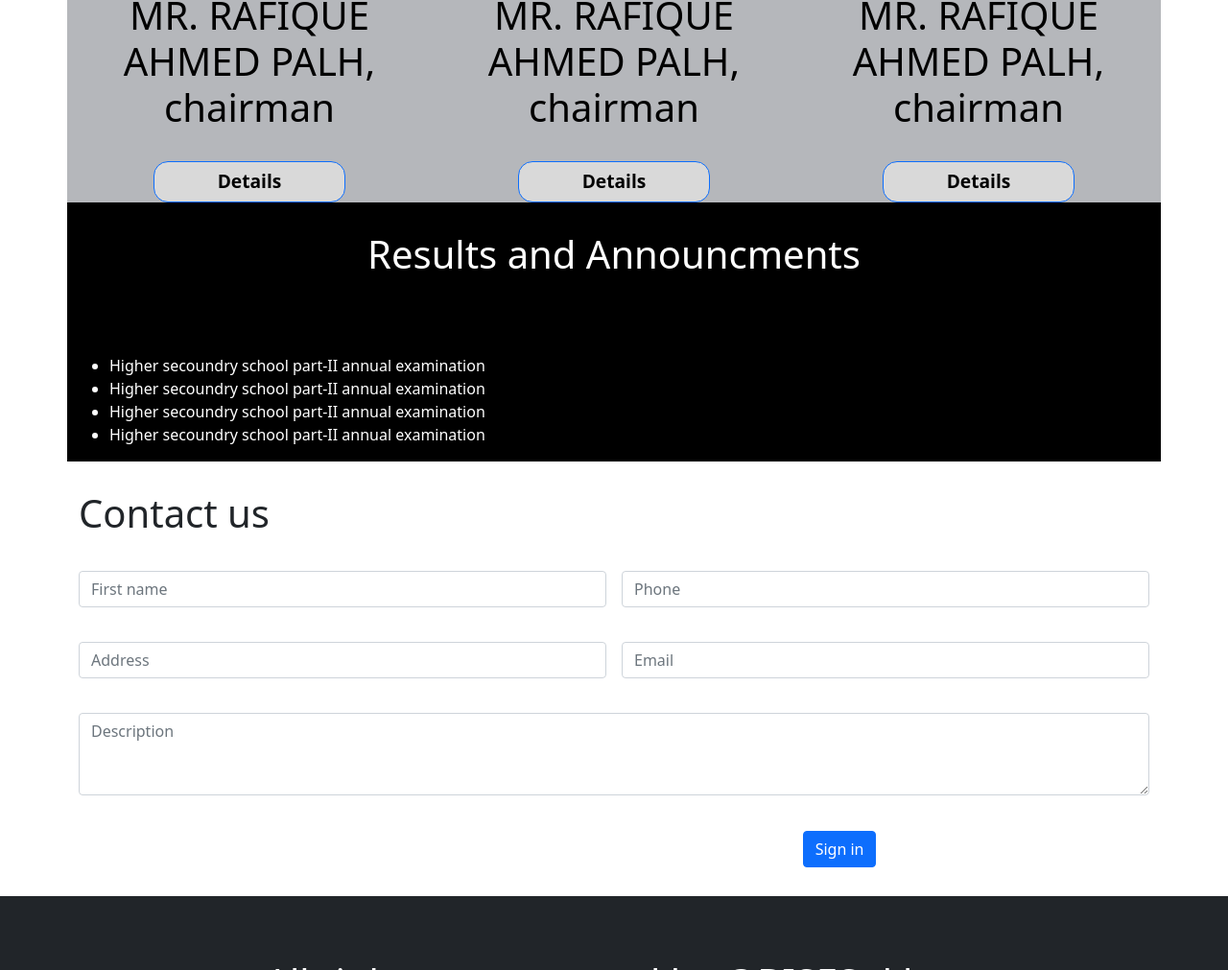
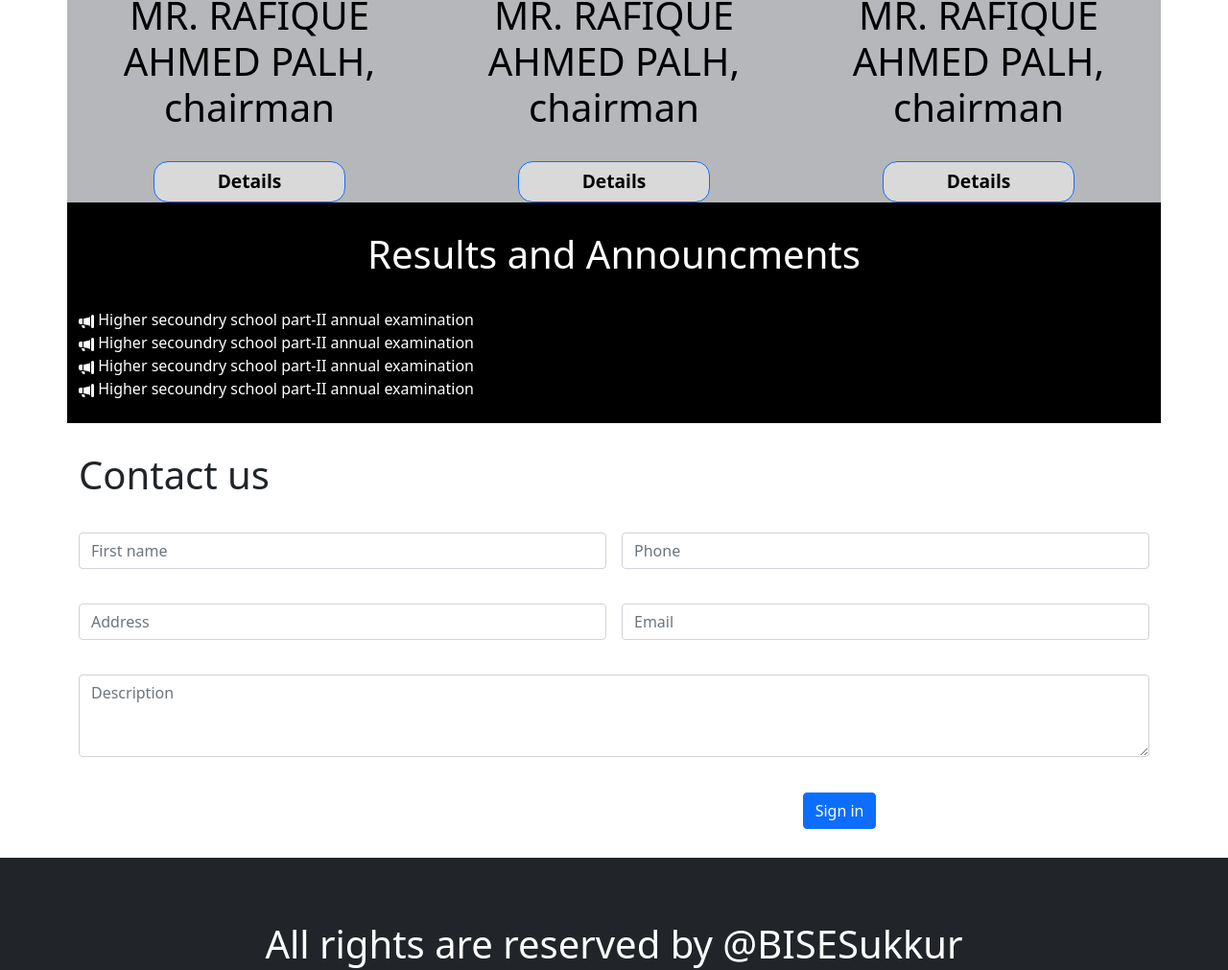
Before and after one commit to AbdulMunam-2002/Mid-Exam_023-21-0284_Abdul-Munam-Memon, a plain HTML site: page index.html in a window 1280 px wide. Shown: the part 1523-2534 px from the top of the page at 96% size. Drawn offline with nearby package versions, Linux system fonts and the light colour scheme.

Commit message:
Updated Commit

```diff
--- a/index.html
+++ b/index.html
@@ -108,13 +108,19 @@
       <div class="container" style="background-color: black;">
         <div class="row">
             <div class="col-sm-12 col-md-12 col-lg-12" style="color: white;">
-                <center><h1 style="margin-top: 30px;">Results and Announcments</h1></center><br><br><br>
-                <ul>
-                    <li>Higher secoundry school part-II annual examination</li>
-                    <li>Higher secoundry school part-II annual examination</li>
-                    <li>Higher secoundry school part-II annual examination</li>
-                    <li>Higher secoundry school part-II annual examination</li>
-                </ul>
+                <center><h1 style="margin-top: 30px;">Results and Announcments</h1></center><br>
+                <svg xmlns="http://www.w3.org/2000/svg" width="16" height="16" fill="currentColor" class="bi bi-megaphone-fill" viewBox="0 0 16 16">
+                    <path d="M13 2.5a1.5 1.5 0 0 1 3 0v11a1.5 1.5 0 0 1-3 0v-11zm-1 .724c-2.067.95-4.539 1.481-7 1.656v6.237a25.222 25.222 0 0 1 1.088.085c2.053.204 4.038.668 5.912 1.56V3.224zm-8 7.841V4.934c-.68.027-1.399.043-2.008.053A2.02 2.02 0 0 0 0 7v2c0 1.106.896 1.996 1.994 2.009a68.14 68.14 0 0 1 .496.008 64 64 0 0 1 1.51.048zm1.39 1.081c.285.021.569.047.85.078l.253 1.69a1 1 0 0 1-.983 1.187h-.548a1 1 0 0 1-.916-.599l-1.314-2.48a65.81 65.81 0 0 1 1.692.064c.327.017.65.037.966.06z"/>
+                  </svg> Higher secoundry school part-II annual examination<br>
+                  <svg xmlns="http://www.w3.org/2000/svg" width="16" height="16" fill="currentColor" class="bi bi-megaphone-fill" viewBox="0 0 16 16">
+                    <path d="M13 2.5a1.5 1.5 0 0 1 3 0v11a1.5 1.5 0 0 1-3 0v-11zm-1 .724c-2.067.95-4.539 1.481-7 1.656v6.237a25.222 25.222 0 0 1 1.088.085c2.053.204 4.038.668 5.912 1.56V3.224zm-8 7.841V4.934c-.68.027-1.399.043-2.008.053A2.02 2.02 0 0 0 0 7v2c0 1.106.896 1.996 1.994 2.009a68.14 68.14 0 0 1 .496.008 64 64 0 0 1 1.51.048zm1.39 1.081c.285.021.569.047.85.078l.253 1.69a1 1 0 0 1-.983 1.187h-.548a1 1 0 0 1-.916-.599l-1.314-2.48a65.81 65.81 0 0 1 1.692.064c.327.017.65.037.966.06z"/>
+                  </svg> Higher secoundry school part-II annual examination<br>
+                  <svg xmlns="http://www.w3.org/2000/svg" width="16" height="16" fill="currentColor" class="bi bi-megaphone-fill" viewBox="0 0 16 16">
+                    <path d="M13 2.5a1.5 1.5 0 0 1 3 0v11a1.5 1.5 0 0 1-3 0v-11zm-1 .724c-2.067.95-4.539 1.481-7 1.656v6.237a25.222 25.222 0 0 1 1.088.085c2.053.204 4.038.668 5.912 1.56V3.224zm-8 7.841V4.934c-.68.027-1.399.043-2.008.053A2.02 2.02 0 0 0 0 7v2c0 1.106.896 1.996 1.994 2.009a68.14 68.14 0 0 1 .496.008 64 64 0 0 1 1.51.048zm1.39 1.081c.285.021.569.047.85.078l.253 1.69a1 1 0 0 1-.983 1.187h-.548a1 1 0 0 1-.916-.599l-1.314-2.48a65.81 65.81 0 0 1 1.692.064c.327.017.65.037.966.06z"/>
+                  </svg> Higher secoundry school part-II annual examination<br>
+                  <svg xmlns="http://www.w3.org/2000/svg" width="16" height="16" fill="currentColor" class="bi bi-megaphone-fill" viewBox="0 0 16 16">
+                    <path d="M13 2.5a1.5 1.5 0 0 1 3 0v11a1.5 1.5 0 0 1-3 0v-11zm-1 .724c-2.067.95-4.539 1.481-7 1.656v6.237a25.222 25.222 0 0 1 1.088.085c2.053.204 4.038.668 5.912 1.56V3.224zm-8 7.841V4.934c-.68.027-1.399.043-2.008.053A2.02 2.02 0 0 0 0 7v2c0 1.106.896 1.996 1.994 2.009a68.14 68.14 0 0 1 .496.008 64 64 0 0 1 1.51.048zm1.39 1.081c.285.021.569.047.85.078l.253 1.69a1 1 0 0 1-.983 1.187h-.548a1 1 0 0 1-.916-.599l-1.314-2.48a65.81 65.81 0 0 1 1.692.064c.327.017.65.037.966.06z"/>
+                  </svg> Higher secoundry school part-II annual examination<br><br>
             </div>
         </div>
       </div>
```
